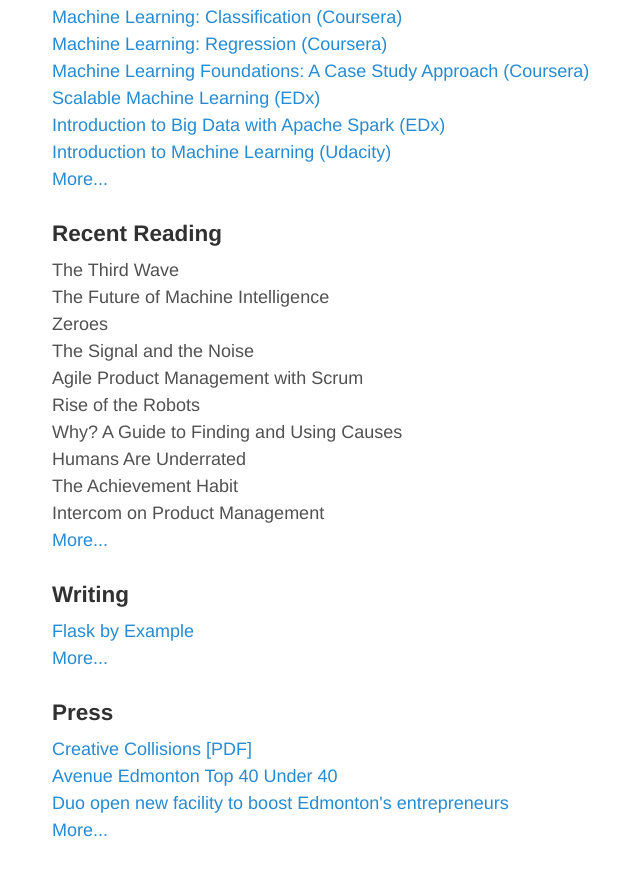
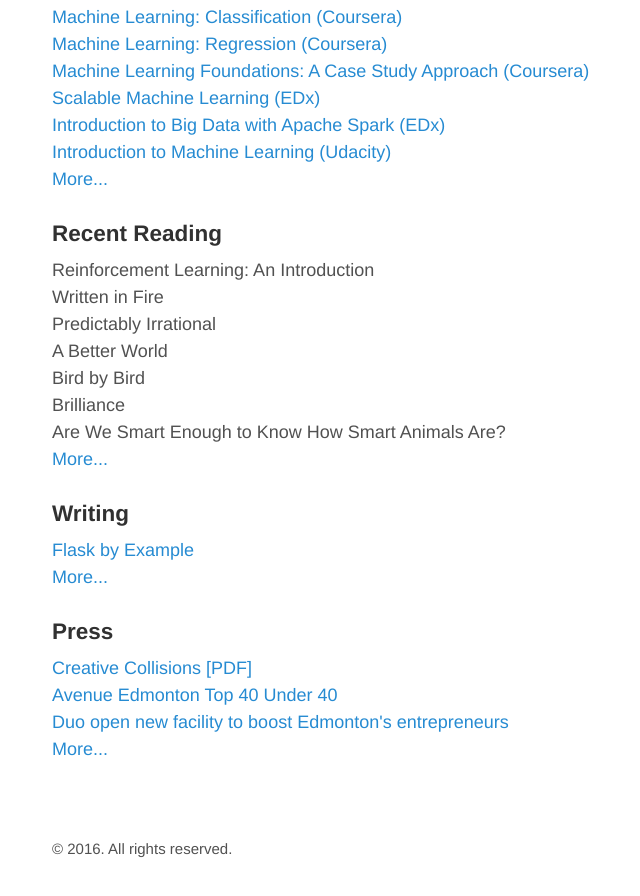
Before and after one commit to camlinke/camlinke.github.io, a Jekyll site: the page built from index.html, in a window 1280 px wide and 900 px high, scrolled down 1754 px. Shown: the top 896 px of the window, without its empty margins (273-913 px from the left). Built offline with Jekyll 4.4.1, drawn with Linux system fonts in a browser that asks for light colours; nearby versions of some CDN libraries; the list of posts is cut into pages by our own code.

Commit message:
updated reading on homepage

```diff
--- a/index.html
+++ b/index.html
@@ -49,16 +49,13 @@
 
 <h3>Recent Reading</h3>
 <ul class="frontpage-list">
-  <li>The Third Wave</li>
-  <li>The Future of Machine Intelligence</li>
-  <li>Zeroes</li>
-  <li>The Signal and the Noise</li>
-  <li>Agile Product Management with Scrum</li>
-  <li>Rise of the Robots</li>
-  <li>Why? A Guide to Finding and Using Causes</li>
-  <li>Humans Are Underrated</li>
-  <li>The Achievement Habit</li>
-  <li>Intercom on Product Management</li>
+  <li>Reinforcement Learning: An Introduction</li>
+  <li>Written in Fire</li>
+  <li>Predictably Irrational</li>
+  <li>A Better World</li>
+  <li>Bird by Bird</li>
+  <li>Brilliance</li>
+  <li>Are We Smart Enough to Know How Smart Animals Are?</li>
   <li><a href="/reading">More...</a></li>
 </ul>
 
```
